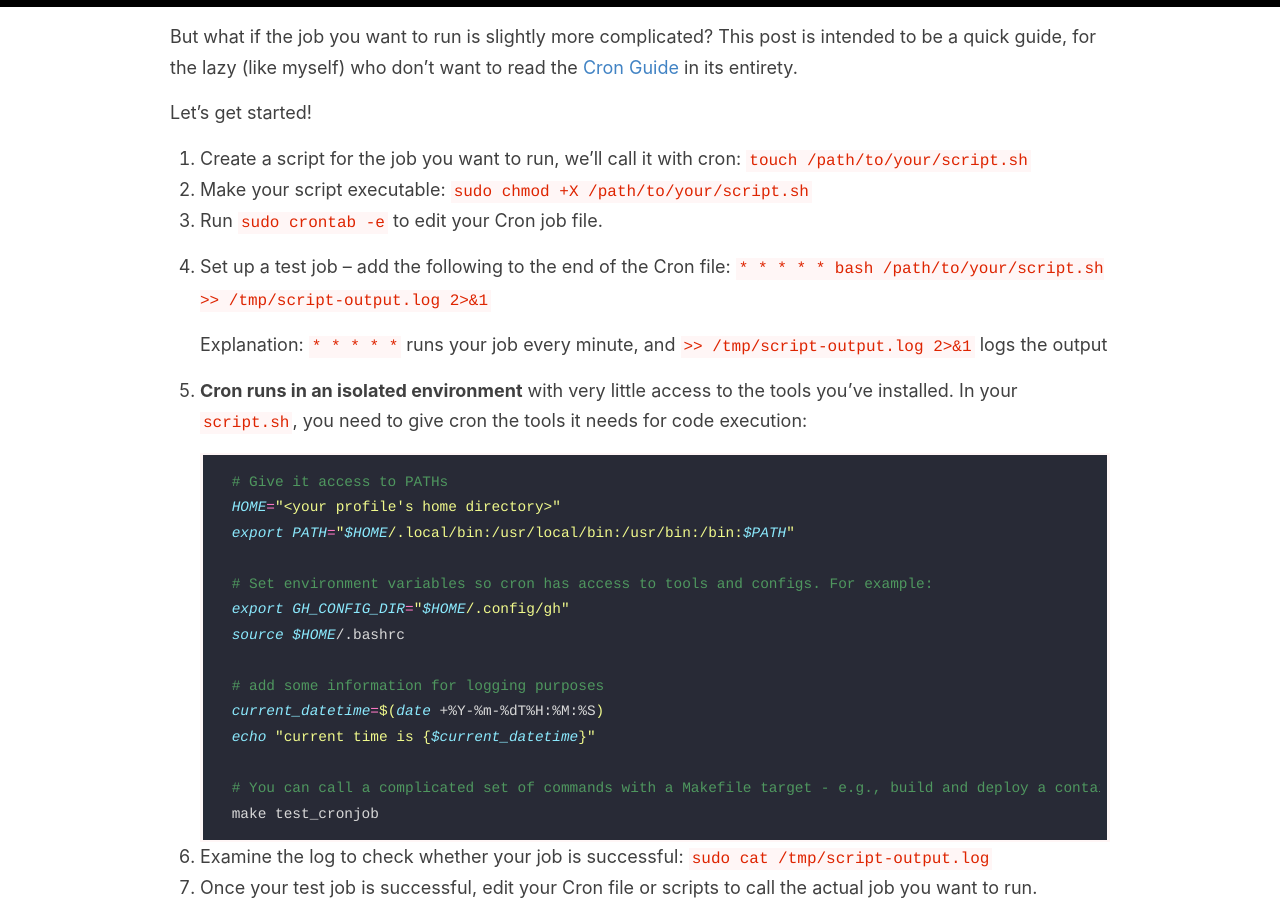
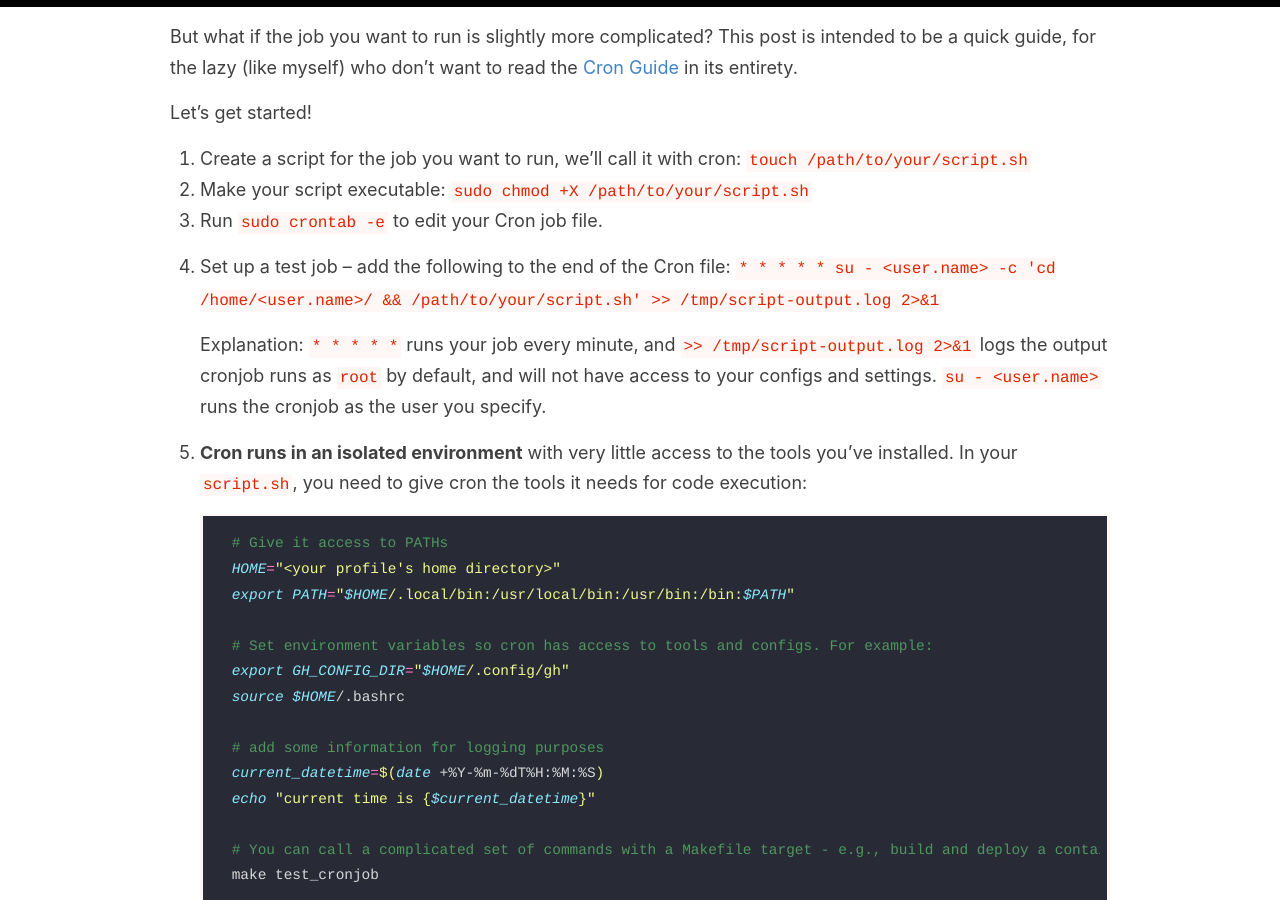
Before and after one commit to kfchou/kfchou.github.io, a Jekyll site: the page built from _posts/2025-06-26-cronjobs.md, in a window 1280 px wide and 900 px high, scrolled down 344 px. Built offline with Jekyll 4.4.1, drawn with Linux system fonts in a browser that asks for light colours; comment, search, counter and statistics services are not loaded.

Commit message:
update cronjob notes with "running as user"

```diff
--- a/_posts/2025-06-26-cronjobs.md
+++ b/_posts/2025-06-26-cronjobs.md
@@ -14,10 +14,11 @@ Let's get started!
 1. Create a script for the job you want to run, we'll call it with cron: `touch /path/to/your/script.sh`
 2. Make your script executable: `sudo chmod +X /path/to/your/script.sh`
 3. Run `sudo crontab -e` to edit your Cron job file.
-4. Set up a test job -- add the following to the end of the Cron file: `* * * * * bash /path/to/your/script.sh >> /tmp/script-output.log 2>&1`
+4. Set up a test job -- add the following to the end of the Cron file: `* * * * * su - <user.name> -c 'cd /home/<user.name>/ && /path/to/your/script.sh' >> /tmp/script-output.log 2>&1`
 
    Explanation:
    `* * * * *` runs your job every minute, and `>> /tmp/script-output.log 2>&1` logs the output
+   cronjob runs as `root` by default, and will not have access to your configs and settings. `su - <user.name>` runs the cronjob as the user you specify.
 
 5. **Cron runs in an isolated environment** with very little access to the tools you've installed. In your `script.sh`, you need to give cron the tools it needs for code execution:
 
```
